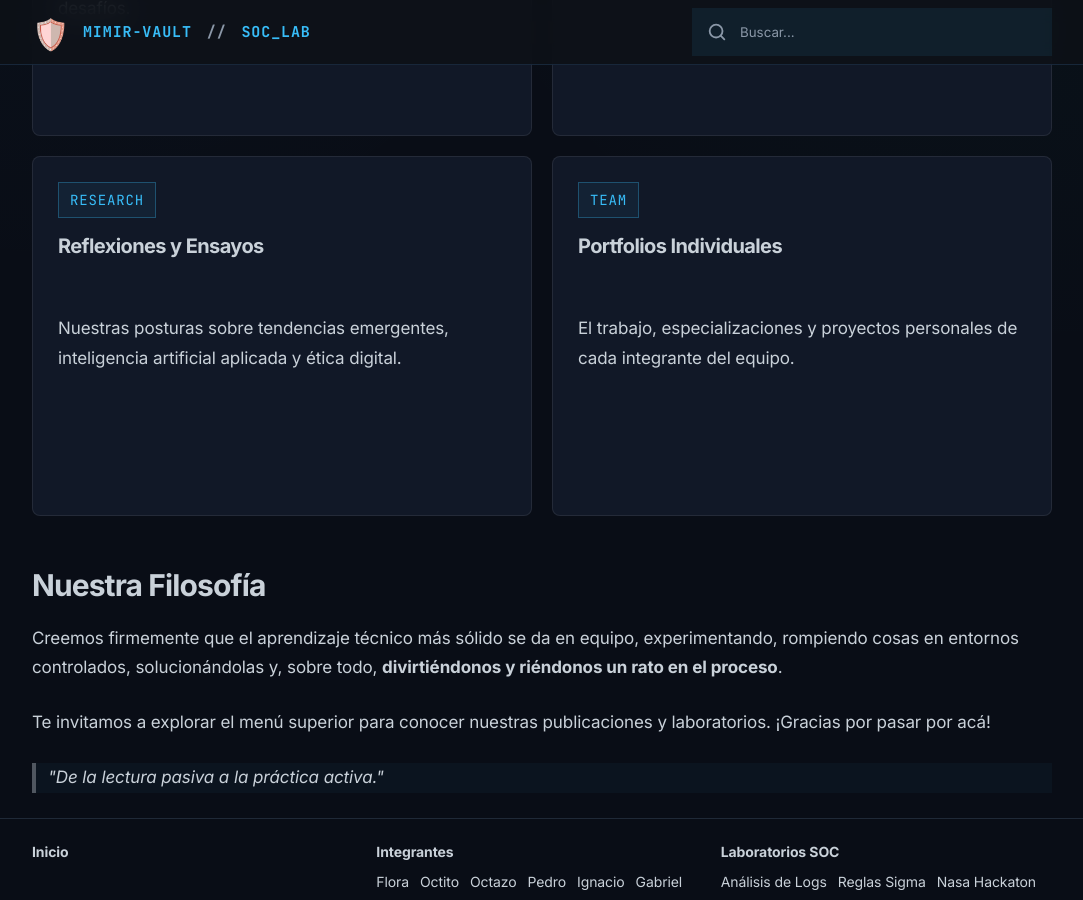
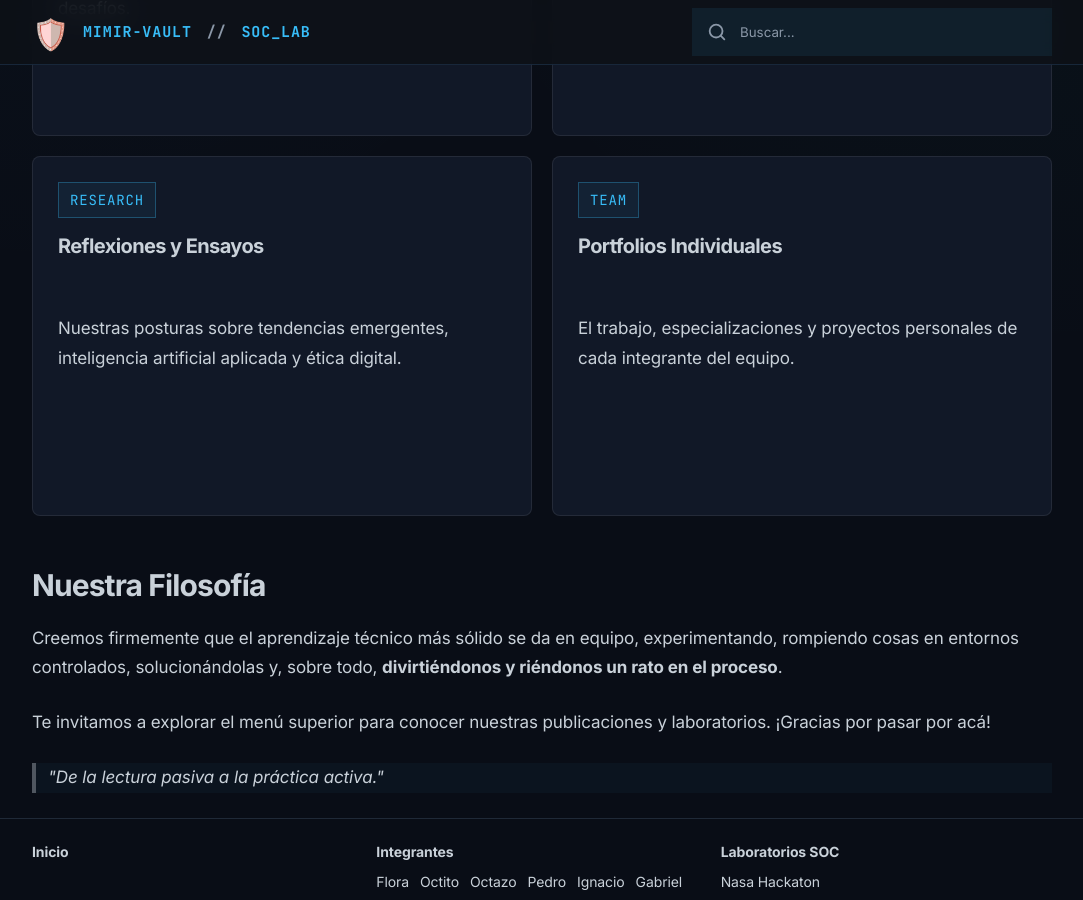
Before and after one commit to PELUC4S/Mimir-Vault, an MkDocs documentation site: the page built from docs/index.md, in a window 1280 px wide and 900 px high, scrolled down 760 px. Shown: the whole window, without its empty margins (98-1181 px from the left). Built offline with MkDocs 1.6.1 and Material for MkDocs 9.7.7, drawn with Linux system fonts in a browser that asks for light colours; comment, search, counter and statistics services are not loaded.

Commit message:
chore(labs): elimina labs vacios (analisis-logs y reglas-sigma)

```diff
--- a/mkdocs.yml
+++ b/mkdocs.yml
@@ -41,6 +41,4 @@ nav:
       - Ignacio: autores/nachoide.md
       - Gabriel: autores/gabrielini.md
   - Laboratorios SOC:
-      - Análisis de Logs: labs/analisis-logs.md
-      - Reglas Sigma: labs/labsreglas-sigma.md
       - Nasa Hackaton: labs/nasa-hackaton.md
```
Also changed, not shown: docs/labs/analisis-logs.md (deleted), docs/labs/labsreglas-sigma.md (deleted).
